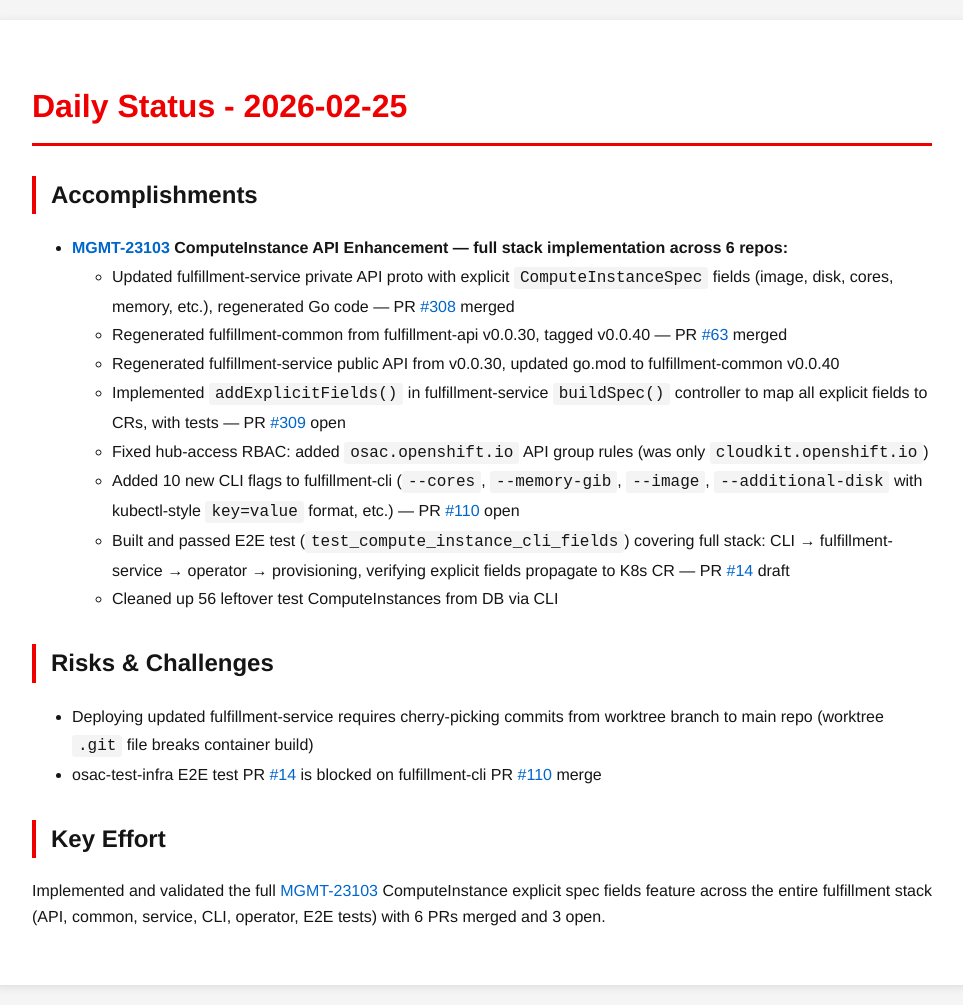
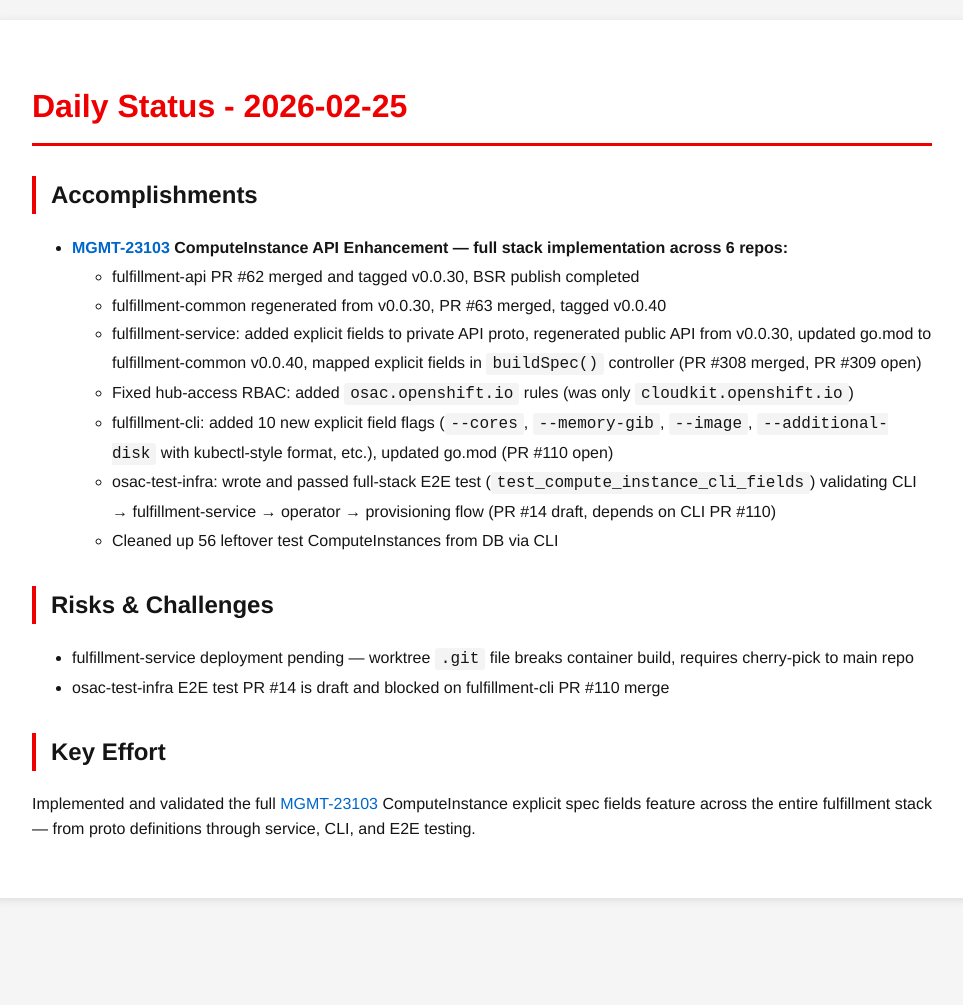
Before and after one commit to tzvatot/daily-status, a Jekyll site: the page built from 2026-02-25.md, in a window 1280 px wide. Shown: the whole page, without its empty margins (158-1121 px from the left). Built offline with Jekyll 4.4.1, drawn with Linux system fonts in a browser that asks for light colours; after the commit the page ends 918 px from its top, so only the background shows below that.

Commit message:
Daily status update - 2026-02-25

```diff
--- a/2026-02-25.md
+++ b/2026-02-25.md
@@ -9,20 +9,19 @@
 ## Accomplishments
 
 - **[MGMT-23103](https://issues.redhat.com/browse/MGMT-23103) ComputeInstance API Enhancement — full stack implementation across 6 repos:**
-  - Updated fulfillment-service private API proto with explicit `ComputeInstanceSpec` fields (image, disk, cores, memory, etc.), regenerated Go code — PR [#308](https://github.com/osac-project/fulfillment-service/pull/308) merged
-  - Regenerated fulfillment-common from fulfillment-api v0.0.30, tagged v0.0.40 — PR [#63](https://github.com/osac-project/fulfillment-common/pull/63) merged
-  - Regenerated fulfillment-service public API from v0.0.30, updated go.mod to fulfillment-common v0.0.40
-  - Implemented `addExplicitFields()` in fulfillment-service `buildSpec()` controller to map all explicit fields to CRs, with tests — PR [#309](https://github.com/osac-project/fulfillment-service/pull/309) open
-  - Fixed hub-access RBAC: added `osac.openshift.io` API group rules (was only `cloudkit.openshift.io`)
-  - Added 10 new CLI flags to fulfillment-cli (`--cores`, `--memory-gib`, `--image`, `--additional-disk` with kubectl-style `key=value` format, etc.) — PR [#110](https://github.com/osac-project/fulfillment-cli/pull/110) open
-  - Built and passed E2E test (`test_compute_instance_cli_fields`) covering full stack: CLI → fulfillment-service → operator → provisioning, verifying explicit fields propagate to K8s CR — PR [#14](https://github.com/osac-project/osac-test-infra/pull/14) draft
+  - fulfillment-api PR #62 merged and tagged v0.0.30, BSR publish completed
+  - fulfillment-common regenerated from v0.0.30, PR #63 merged, tagged v0.0.40
+  - fulfillment-service: added explicit fields to private API proto, regenerated public API from v0.0.30, updated go.mod to fulfillment-common v0.0.40, mapped explicit fields in `buildSpec()` controller (PR #308 merged, PR #309 open)
+  - Fixed hub-access RBAC: added `osac.openshift.io` rules (was only `cloudkit.openshift.io`)
+  - fulfillment-cli: added 10 new explicit field flags (`--cores`, `--memory-gib`, `--image`, `--additional-disk` with kubectl-style format, etc.), updated go.mod (PR #110 open)
+  - osac-test-infra: wrote and passed full-stack E2E test (`test_compute_instance_cli_fields`) validating CLI → fulfillment-service → operator → provisioning flow (PR #14 draft, depends on CLI PR #110)
   - Cleaned up 56 leftover test ComputeInstances from DB via CLI
 
 ## Risks & Challenges
 
-- Deploying updated fulfillment-service requires cherry-picking commits from worktree branch to main repo (worktree `.git` file breaks container build)
-- osac-test-infra E2E test PR [#14](https://github.com/osac-project/osac-test-infra/pull/14) is blocked on fulfillment-cli PR [#110](https://github.com/osac-project/fulfillment-cli/pull/110) merge
+- fulfillment-service deployment pending — worktree `.git` file breaks container build, requires cherry-pick to main repo
+- osac-test-infra E2E test PR #14 is draft and blocked on fulfillment-cli PR #110 merge
 
 ## Key Effort
 
-Implemented and validated the full [MGMT-23103](https://issues.redhat.com/browse/MGMT-23103) ComputeInstance explicit spec fields feature across the entire fulfillment stack (API, common, service, CLI, operator, E2E tests) with 6 PRs merged and 3 open.
+Implemented and validated the full [MGMT-23103](https://issues.redhat.com/browse/MGMT-23103) ComputeInstance explicit spec fields feature across the entire fulfillment stack — from proto definitions through service, CLI, and E2E testing.
```
